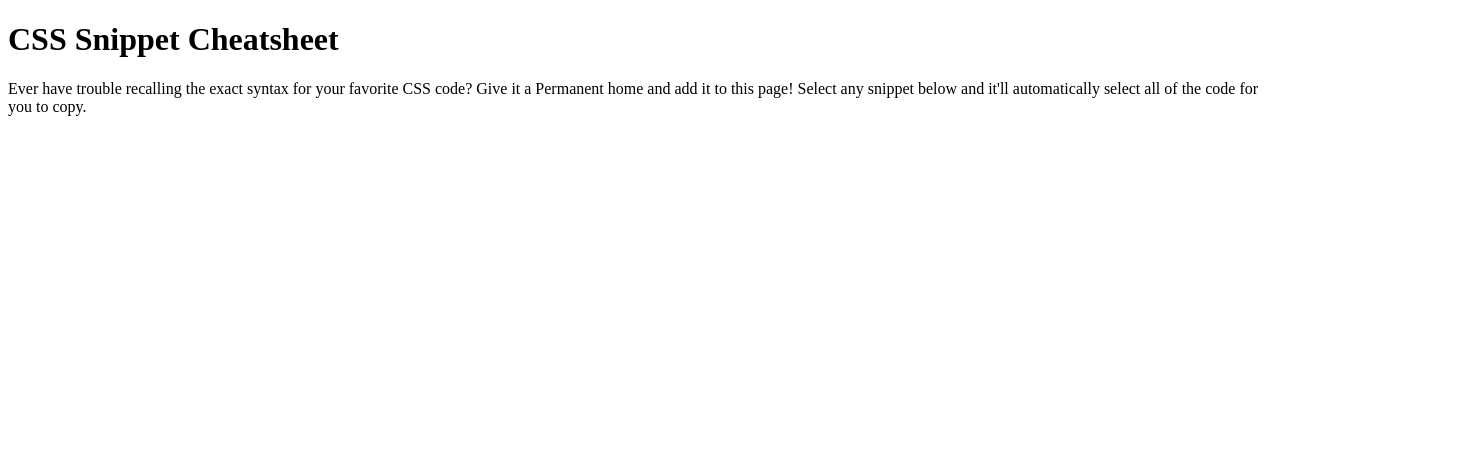
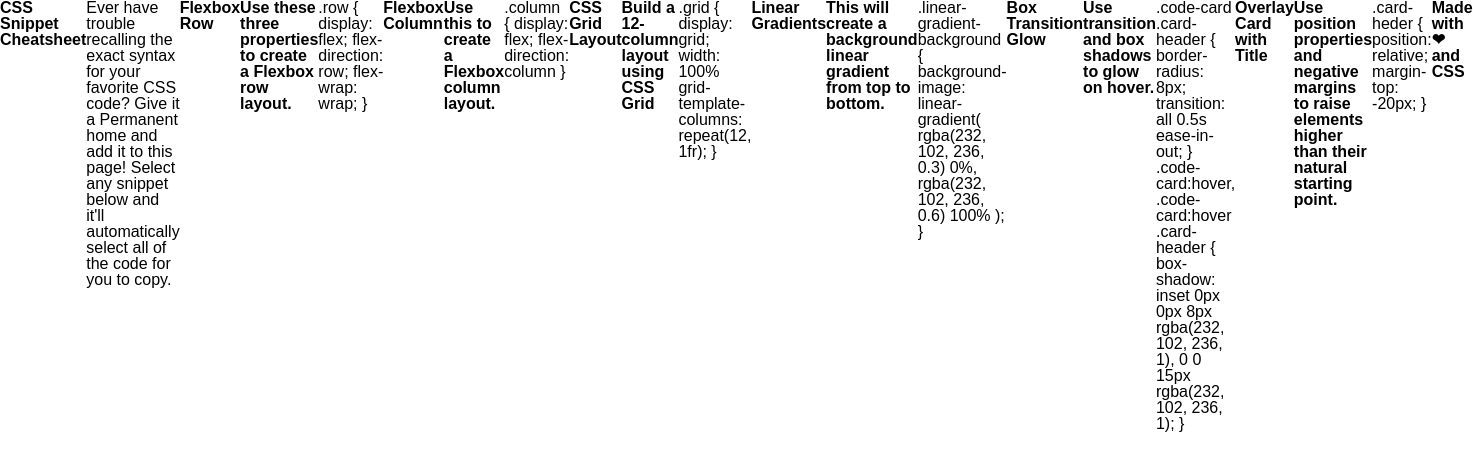
Before and after one commit to POlsen-92/CSS-Snippet, a plain HTML site: page index.html in a window 1280 px wide. Shown: the whole page, 1473 px wide, since content can reach past the window. Drawn offline with Linux system fonts and the light colour scheme.

Commit message:
Added reset CSS file, finished typing out the bulk of the HTML document

```diff
--- /dev/null
+++ b/Assets/reset.css
@@ -0,0 +1,29 @@
+* {
+  margin: 0;
+  padding: 0;
+  box-sizing: border-box;
+  font-size: 16px;
+}
+
+html {
+  height: 100%;
+}
+
+body {
+  min-height: 100%;
+  line-height: 1;
+  font-family: sans-serif;
+}
+
+h1, h2, h3, h4, h5, h6 {
+  font-size: 100%;
+}
+
+input, select, option, optgroup, textarea, button, pre, code {
+  font-size: 100%;
+  font-family: inherit;
+}
+
+ol, ul {
+  list-style: none;
+}
--- a/index.html
+++ b/index.html
@@ -4,6 +4,8 @@
     <meta charset="UTF-8">
     <meta http-equiv="X-UA-Compatible" content="IE=edge">
     <meta name="viewport" content="width=device-width, initial-scale=1.0">
+    <link rel="stylesheet" href="./Assets/reset.css">
+    <link rel="stylesheet" href="./Assets/style.css">
     <title>Document</title>
 </head>
 <body>
@@ -13,38 +15,78 @@
     </header>
     <main>
         <section>
-            <h2></h2>
-            <h3></h3>
-            <p></p>
+            <h2>Flexbox Row</h2>
+            <h3>Use these three properties to create a Flexbox row layout.</h3>
+            <p>
+                .row {
+                    display: flex;
+                    flex-direction: row;
+                    flex-wrap: wrap;
+                }
+            </p>
         </section>
         <section>
-            <h2></h2>
-            <h3></h3>
-            <p></p>
+            <h2>Flexbox Column</h2>
+            <h3>Use this to create a Flexbox column layout.</h3>
+            <p>
+                .column {
+                    display: flex;
+                    flex-direction: column
+                }
+            </p>
         </section>
         <section>
-            <h2></h2>
-            <h3></h3>
-            <p></p>
+            <h2>CSS Grid Layout</h2>
+            <h3>Build a 12-column layout using CSS Grid</h3>
+            <p>
+                .grid {
+                    display: grid;
+                    width: 100%
+                    grid-template-columns: repeat(12, 1fr);
+                }
+            </p>
         </section>
         <section>
-            <h2></h2>
-            <h3></h3>
-            <p></p>
+            <h2>Linear Gradients</h2>
+            <h3>This will create a background linear gradient from top to bottom.</h3>
+            <p>
+                .linear-gradient-background {
+                    background-image: linear-gradient(
+                        rgba(232, 102, 236, 0.3) 0%,
+                        rgba(232, 102, 236, 0.6) 100%
+                    );
+                }
+            </p>
         </section>
         <section>
-            <h2></h2>
-            <h3></h3>
-            <p></p>
+            <h2>Box Transition Glow</h2>
+            <h3>Use transition and box shadows to glow on hover.</h3>
+            <p>
+                .code-card .card-header {
+                    border-radius: 8px;
+                    transition: all 0.5s ease-in-out;
+                }
+
+                .code-card:hover,
+                .code-card:hover .card-header {
+                    box-shadow:
+                        inset 0px 0px 8px rgba(232, 102, 236, 1), 0 0 15px rgba(232, 102, 236, 1);
+                }
+            </p>
         </section>
         <section>
-            <h2></h2>
-            <h3></h3>
-            <p></p>
+            <h2>Overlay Card with Title</h2>
+            <h3>Use position properties and negative margins to raise elements higher than their natural starting point.</h3>
+            <p>
+                .card-heder {
+                    position: relative;
+                    margin-top: -20px;
+                }
+            </p>
         </section>
     </main>
     <footer>
-        <h4></h4>
+        <h4>Made with ❤ and CSS</h4>
     </footer>
 </body>
 </html>
```
Also changed, not shown: Assets/style.css (renamed from Assets/Images/style.css).
